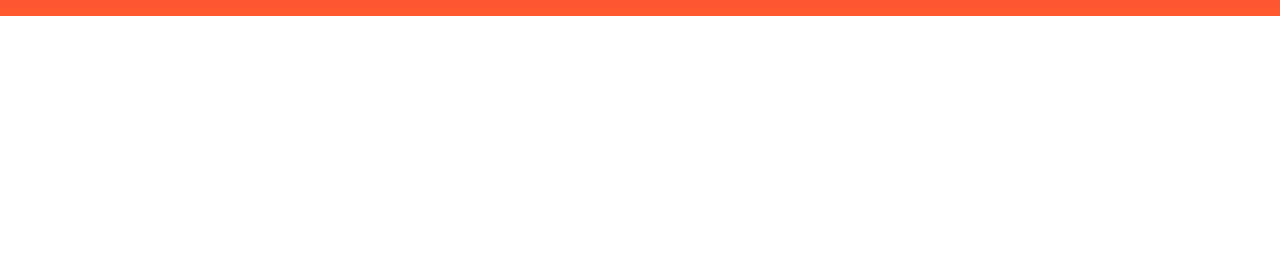
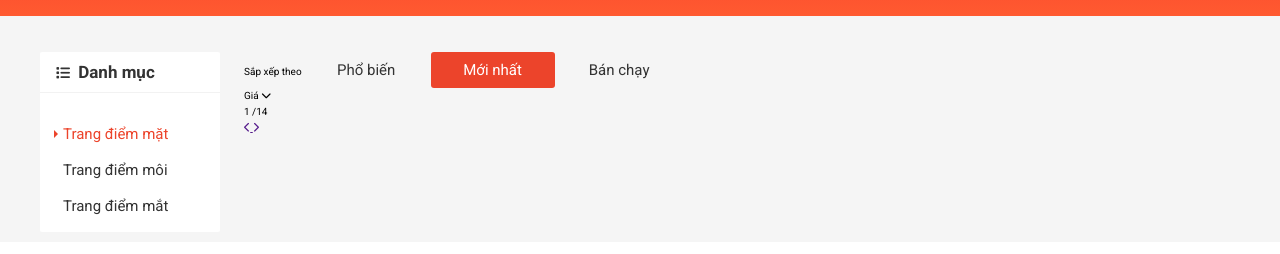
Before and after one commit to NKDfoolish/Shoppe_website, a plain HTML site: page index.html in a window 1280 px wide. Shown: the part 104-358 px from the top of the page. Drawn offline with nearby package versions, Linux system fonts and the light colour scheme.

Commit message:
7nd commit

```diff
--- a/assets/css/base.css
+++ b/assets/css/base.css
@@ -22,6 +22,8 @@ html {
     box-sizing: border-box;
 }
 
+/* Responsive */
+
 .grid {
     width: 1200px;
     max-width: 100%;
@@ -35,6 +37,21 @@ html {
 .grid__row {
     display: flex;
     flex-wrap: wrap;
+    margin-left: -12px;
+    margin-right: -12px;
+}
+
+/* Test */
+.grid__column-2 {
+    padding-left: 12px;
+    padding-right: 12px;
+    width: 16.6667%;
+}
+
+.grid__column-10 {
+    padding-left: 12px;
+    padding-right: 12px;
+    width: 83.3333%;
 }
 
 /* Animation */
@@ -103,7 +120,7 @@ html {
     outline: none;
     cursor: pointer;
     color: var(--text-color);
-    display: flex;
+    display: inline-flex;
     justify-content: center;
     align-items: center;
     background-color: transparent;
--- a/assets/css/main.css
+++ b/assets/css/main.css
@@ -394,8 +394,7 @@
     cursor: pointer;
 }
 
-.auth-form__form {
-}
+
 
 .auth-form__input {
     width: 100%;
@@ -885,3 +884,70 @@
     line-height: 38px;
     display: block;
 }
+
+/* App container*/
+.app__container {
+    background-color: #f5f5f5;
+}
+
+.app__content {
+    padding-top: 36px;
+}
+
+.category {
+    background-color: var(--white-color);
+    border-radius: 2px;
+}
+
+.category__heading {
+    color: var(--text-color);
+    font-size: 1.7rem;
+    padding: 12px 16px;
+    border-bottom: 1px solid rgba(0, 0, 0, 0.05);
+    margin: 0 0 23px 0;
+}
+
+.category__heading-icon {
+    font-size: 1.4rem;
+    margin-right: 4px;
+    position: relative;
+    top: -1;
+}
+
+.category-list {
+    padding: 0 0 8px 0;
+    list-style: none;
+    margin-left: 7px;
+}
+
+.category-item--active .category-item__link {
+    color: var(--primary-color);
+}
+
+.category-item--active .category-item__link::before {
+    content: "";
+    position: absolute;
+    border: 4px solid;
+    border-color: transparent transparent transparent var(--primary-color);
+    top: 50%;
+    left: 7px;
+    transform: translateY(-50%);
+}
+
+.category-item__link {
+    font-size: 1.5rem;
+    color: var(--text-color);
+    text-decoration: none;
+    padding: 10px 16px;
+    display: block;
+    position: relative;
+    right: 0;
+    transition: right linear 0.1s;
+}
+
+.category-item__link:hover {
+    right: -4px;
+    color: var(--primary-color);
+}
+
+/* Home sort + filter */
--- a/index.html
+++ b/index.html
@@ -265,8 +265,61 @@
             </div>
         </header>
 
-        <div class="container">
+        <div class="app__container">
+            <div class="grid">
+                <div class="grid__row app__content">
+                    <div class="grid__column-2">
+                        <nav class="category">
+                            <h3 class="category__heading">
+                                <i class="category__heading-icon fa-solid fa-list"></i>
+                                Danh mục
+                            </h3>
 
+                            <ul class="category-list">
+                                <li class="category-item category-item--active">
+                                    <a href="#" class="category-item__link">Trang điểm mặt</a>
+                                </li>
+                                <li class="category-item">
+                                    <a href="#" class="category-item__link">Trang điểm môi</a>
+                                </li>
+                                <li class="category-item">
+                                    <a href="#" class="category-item__link">Trang điểm mắt</a>
+                                </li>
+                            </ul>
+                        </nav>
+                    </div>
+
+                    <div class="grid__column-10">
+                        <div class="home-filter">
+                            <span class="home-filter__label">Sắp xếp theo</span>
+                            <button class="btn">Phổ biến</button>
+                            <button class="btn btn--primary">Mới nhất</button>
+                            <button class="btn">Bán chạy</button>
+
+                            <div class="select-input">
+                                <span class="select-input__label">Giá</span>
+                                <i class="fa-solid fa-chevron-down"></i>
+                            </div>
+
+                            <div class="home-fiter__page">
+                                <span class="home-filter__page-num">
+                                    <span class="home-filter__page-current">1</span>
+                                    /14
+                                </span>
+
+                                <div class="home-fiter__page-control">
+                                    <a href="" class="home-fiter__page-btn">
+                                        <i class="fa-solid fa-chevron-left"></i>
+                                    </a>
+                                    <a href="" class="home-fiter__page-btn">
+                                        <i class="fa-solid fa-chevron-right"></i>
+                                    </a>
+                                </div>
+                            </div>
+                        </div>
+                    </div>
+                </div>
+            </div>
         </div>
 
         <footer class="footer">
```
